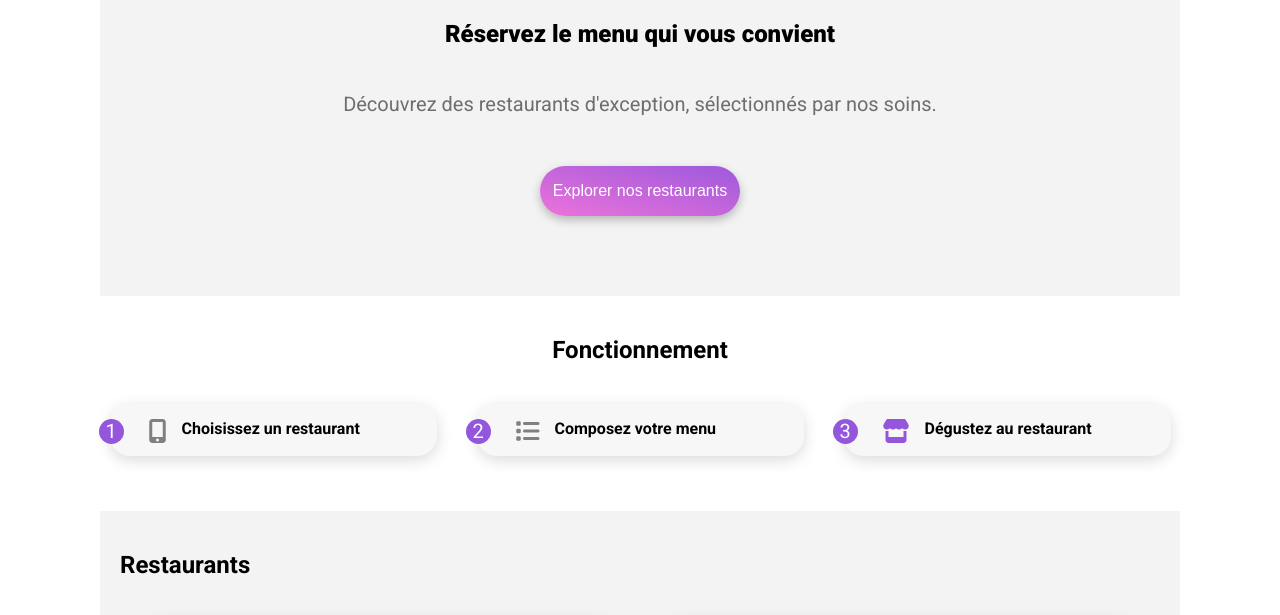
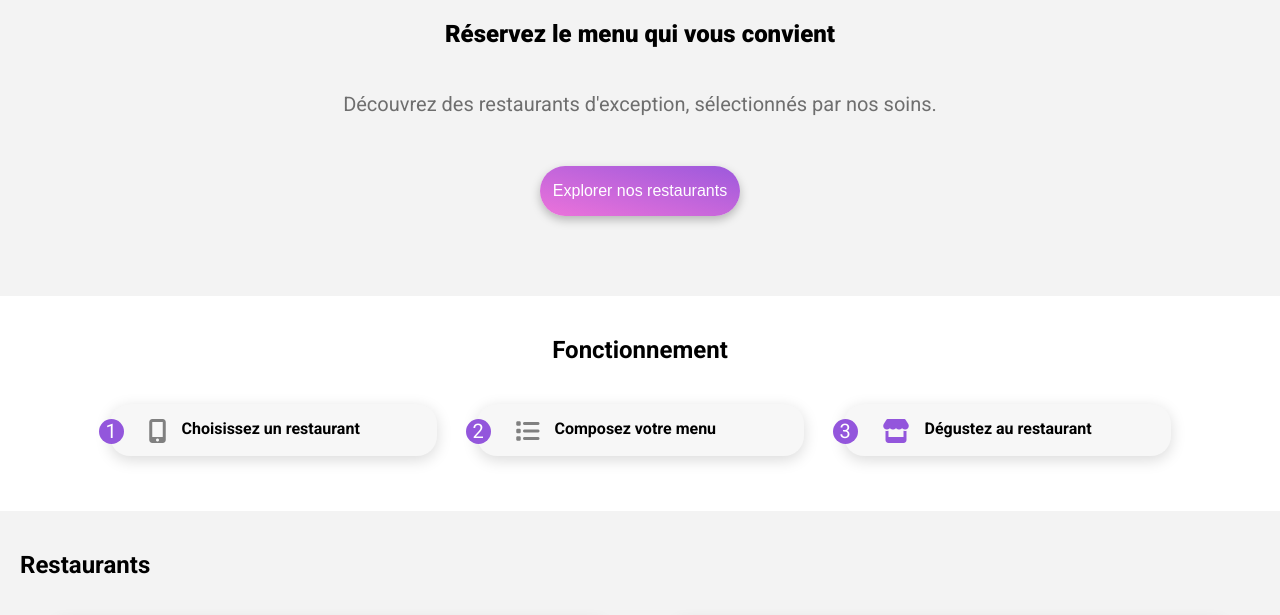
Before and after one commit to HebaJammoul84/OCR, a plain HTML site: page index.html in a window 1280 px wide. Shown: the part 119-734 px from the top of the page. Drawn offline with Linux system fonts and the light colour scheme; a web font is replaced by a local one.

Commit message:
Update before evaluation

```diff
--- a/CSS/style.css
+++ b/CSS/style.css
@@ -647,6 +647,11 @@ footer ul li .fa-handshake-angle {
     font-family: Roboto;
   }
 
+  .mainpage {
+    max-width: 100%;
+    max-height: 100%;
+  }
+
   .logo .fa-arrow-left-long {
     font-size: 27px;
     position: relative;
@@ -654,12 +659,6 @@ footer ul li .fa-handshake-angle {
   }
 
   .logo a {
-    max-width: 100%;
-  }
-
-  .mainpage {
-    margin-left: 100px;
-    margin-right: 100px;
     max-width: 100%;
   }
 
--- a/sass/base/_desktop.scss
+++ b/sass/base/_desktop.scss
@@ -105,9 +105,8 @@
     }
 
     .mainpage {
-        margin-left: 100px;
-        margin-right: 100px;
         max-width: 100%;
+        max-height: 100%;
     }
 
     .description {
--- a/sass/layout/loader.scss
+++ b/sass/layout/loader.scss
@@ -61,3 +61,19 @@
       overflow: hidden;
    }
 }
+
+body .mainpage {
+   animation-name: fadein;
+   animation-duration: 3s;
+ }
+
+ @keyframes fadein {
+   0% {
+     opacity: 0.1;
+     ;
+   }
+
+   100% {
+     opacity: 0.1;
+   }
+ }
```
Also changed, not shown: lesdelices.html (+6 -6 lines).
